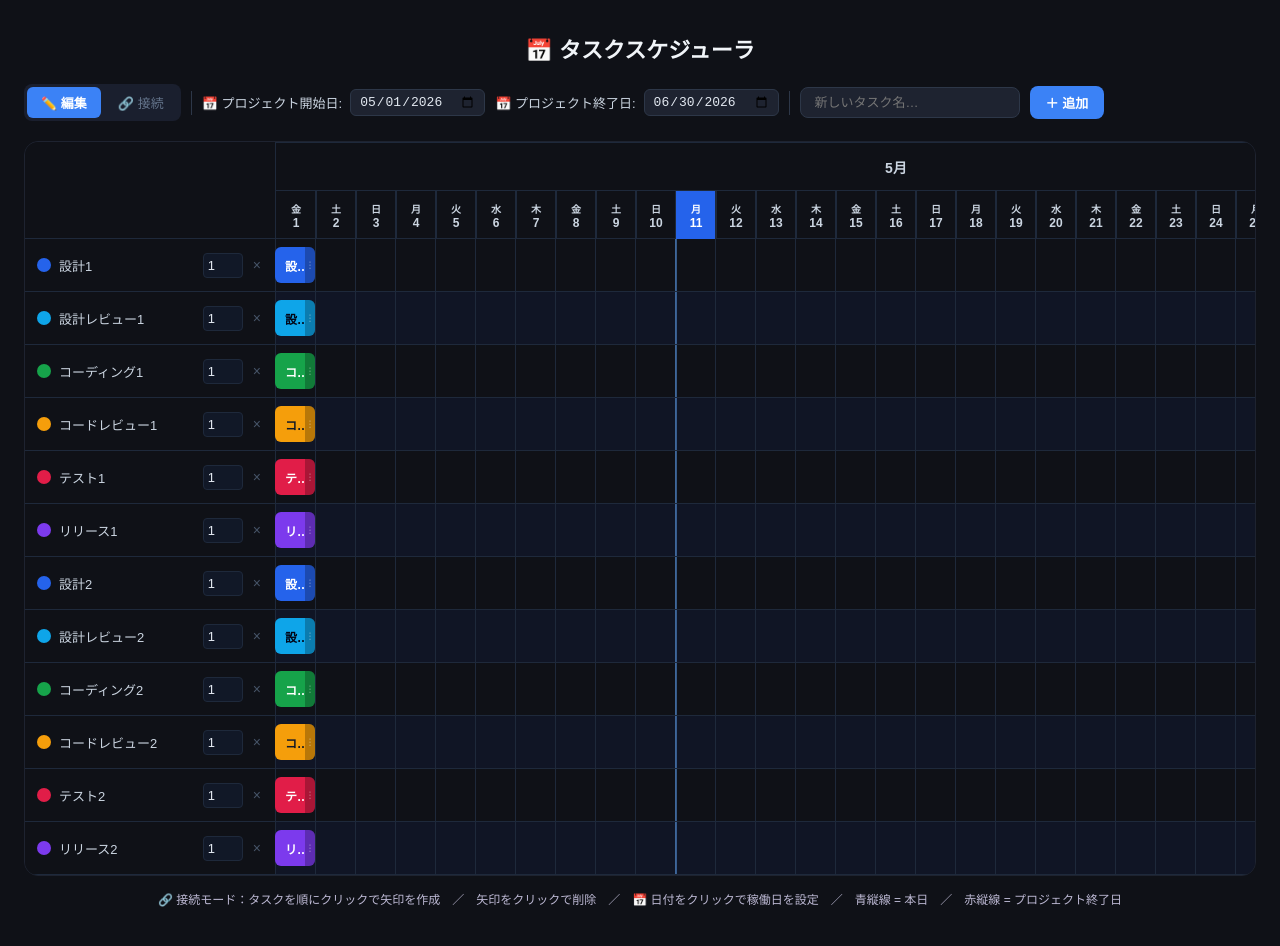
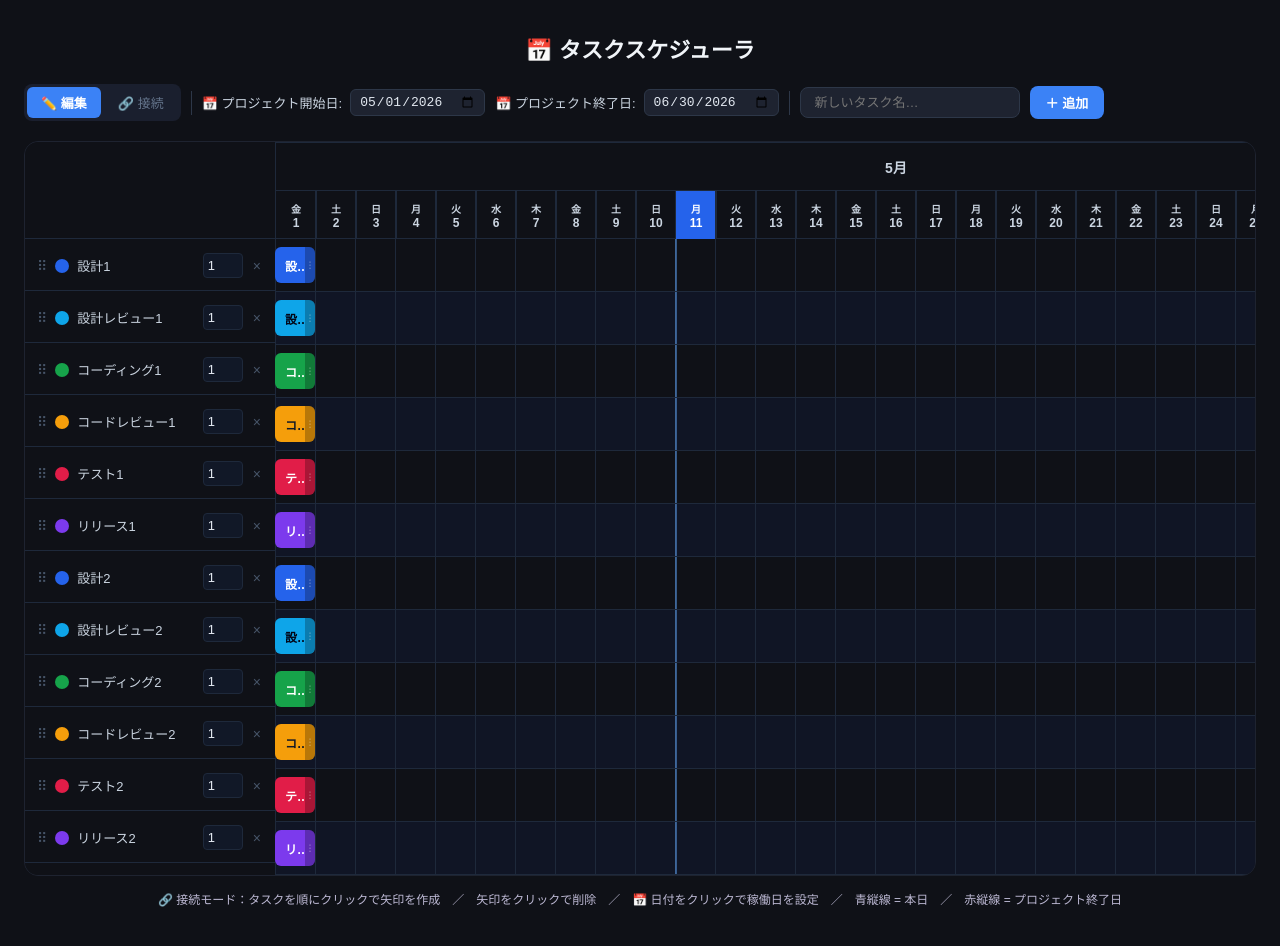
Before and after one commit to saitohryasen-png/task-scheduler, a React (Create React App) app: page / in a window 1280 px wide. Shown: the top 946 px of the page. Built offline with nearby package versions, Linux system fonts and the light colour scheme; the HTML template or start-up script is replaced by a standard one.

Commit message:
Added_Task_Order

```diff
--- a/src/TaskScheduler.jsx
+++ b/src/TaskScheduler.jsx
@@ -12,7 +12,7 @@ const COLORS = [
 const DAY_WIDTH = 40;
 const ROW_HEIGHT = 52;
 const HEADER_HEIGHT = 96;
-const LABEL_WIDTH = 250;
+const DEFAULT_LABEL_WIDTH = 250;
 const MIN_DAYS = 31;
 
 function clamp(v, min, max) {
@@ -133,6 +133,9 @@ export default function TaskScheduler() {
   const [editingNameValue, setEditingNameValue] = useState("");
   const [colorPickerId, setColorPickerId] = useState(null);
   const [colorPickerPos, setColorPickerPos] = useState({ top: 0, left: 0 });
+  const [rowDragging, setRowDragging] = useState(null); // { id, overIndex }
+  const [labelWidth, setLabelWidth] = useState(DEFAULT_LABEL_WIDTH);
+  const resizingRef = useRef(null);
   const [dragging, setDragging] = useState(null);
   const [hoveredId, setHoveredId] = useState(null);
   const [mode, setMode] = useState("edit"); // "edit" | "connect"
@@ -368,6 +371,12 @@ export default function TaskScheduler() {
   }, [tasks, mode]);
 
   const onMouseMove = useCallback((e) => {
+    if (resizingRef.current) {
+      const dx = e.clientX - resizingRef.current.startX;
+      const newWidth = Math.max(120, Math.min(500, resizingRef.current.startWidth + dx));
+      setLabelWidth(newWidth);
+      return;
+    }
     if (dragging) {
       const dD = (e.clientX - dragging.startX) / DAY_WIDTH;
       setTasks((p) => p.map((t) => {
@@ -427,12 +436,28 @@ export default function TaskScheduler() {
     return updated;
   }, [links, getWorkingDayStartPosition, getTaskRealEndDay]);
 
+  const commitRowDrag = useCallback(() => {
+    if (!rowDragging) return;
+    const { id, overIndex } = rowDragging;
+    setTasks((prev) => {
+      const fromIndex = prev.findIndex((t) => t.id === id);
+      if (fromIndex === -1 || fromIndex === overIndex) return prev;
+      const next = [...prev];
+      const [moved] = next.splice(fromIndex, 1);
+      next.splice(overIndex, 0, moved);
+      return next;
+    });
+    setRowDragging(null);
+  }, [rowDragging]);
+
   const onMouseUp = useCallback(() => {
+    if (resizingRef.current) { resizingRef.current = null; return; }
+    if (rowDragging) { commitRowDrag(); return; }
     if (dragging) {
       setTasks((prev) => cascadeFromTask(prev, dragging.id));
     }
     setDragging(null);
-  }, [dragging, cascadeFromTask]);
+  }, [dragging, cascadeFromTask, rowDragging, commitRowDrag]);
 
   const cancelConnect = useCallback(() => { setConnectingFrom(null); setMousePos(null); }, []);
 
@@ -596,15 +621,45 @@ export default function TaskScheduler() {
       <div style={{ background: "#151922", borderRadius: 14, border: "1px solid #1e2330", overflow: "hidden", display: "flex" }}>
 
         {/* Fixed left column: header spacer + task labels */}
-        <div style={{ width: LABEL_WIDTH, flexShrink: 0, background: "#0f1117", zIndex: 10 }}>
+        <div style={{ width: labelWidth, flexShrink: 0, background: "#0f1117", zIndex: 10, position: "relative" }}>
+          {/* Resize handle */}
+          <div
+            onMouseDown={(e) => {
+              e.preventDefault();
+              resizingRef.current = { startX: e.clientX, startWidth: labelWidth };
+            }}
+            style={{
+              position: "absolute", top: 0, right: 0, width: 4, height: "100%",
+              cursor: "col-resize", zIndex: 20,
+              background: "transparent",
+            }}
+            onMouseEnter={(e) => { e.currentTarget.style.background = "#3b82f6"; }}
+            onMouseLeave={(e) => { e.currentTarget.style.background = "transparent"; }}
+          />
           <div style={{ height: HEADER_HEIGHT, borderBottom: "1px solid #1e293b" }} />
-          {tasks.map((task) => {
+          {tasks.map((task, rowIndex) => {
             const color = COLORS[task.colorIdx % COLORS.length];
+            const isDragOver = rowDragging && rowDragging.overIndex === rowIndex && rowDragging.id !== task.id;
+            const isDraggingThis = rowDragging?.id === task.id;
             return (
-              <div key={task.id} style={{
-                height: ROW_HEIGHT, display: "flex", alignItems: "center",
-                gap: 8, padding: "0 12px", borderBottom: "1px solid #1e293b",
-              }}>
+              <div
+                key={task.id}
+                onMouseEnter={() => { if (rowDragging) setRowDragging((p) => ({ ...p, overIndex: rowIndex })); }}
+                style={{
+                  height: ROW_HEIGHT, display: "flex", alignItems: "center",
+                  gap: 8, padding: "0 12px", borderBottom: "1px solid #1e293b",
+                  opacity: isDraggingThis ? 0.4 : 1,
+                  borderTop: isDragOver ? "2px solid #3b82f6" : "2px solid transparent",
+                  boxSizing: "border-box",
+                }}>
+                {/* Drag handle */}
+                <span
+                  onMouseDown={(e) => {
+                    e.stopPropagation();
+                    setRowDragging({ id: task.id, overIndex: rowIndex });
+                  }}
+                  style={{ fontSize: 14, color: "#475569", cursor: "grab", flexShrink: 0, lineHeight: 1, userSelect: "none" }}
+                >⠿</span>
                 <button
                   onClick={(e) => {
                     if (colorPickerId === task.id) {
```
